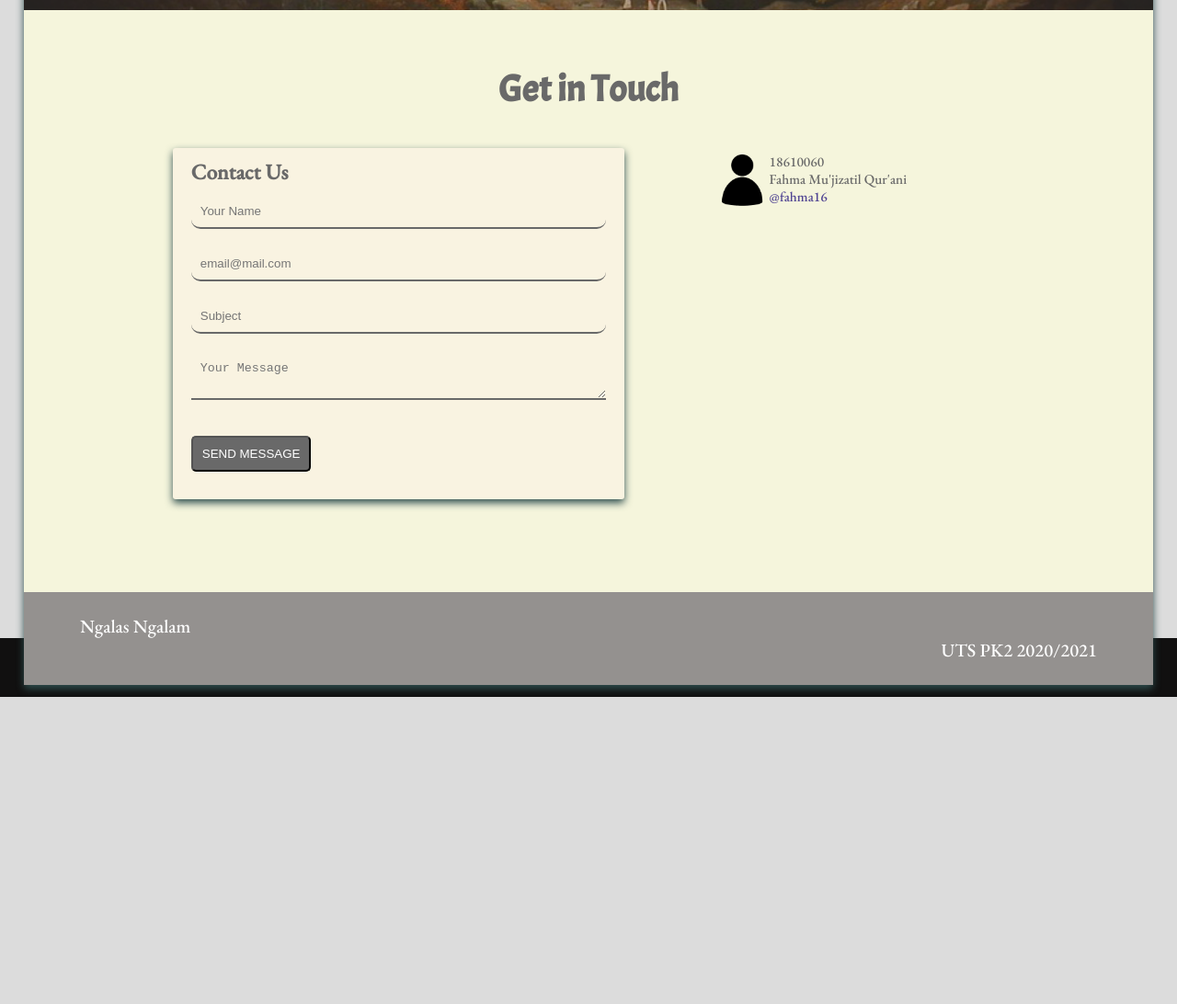
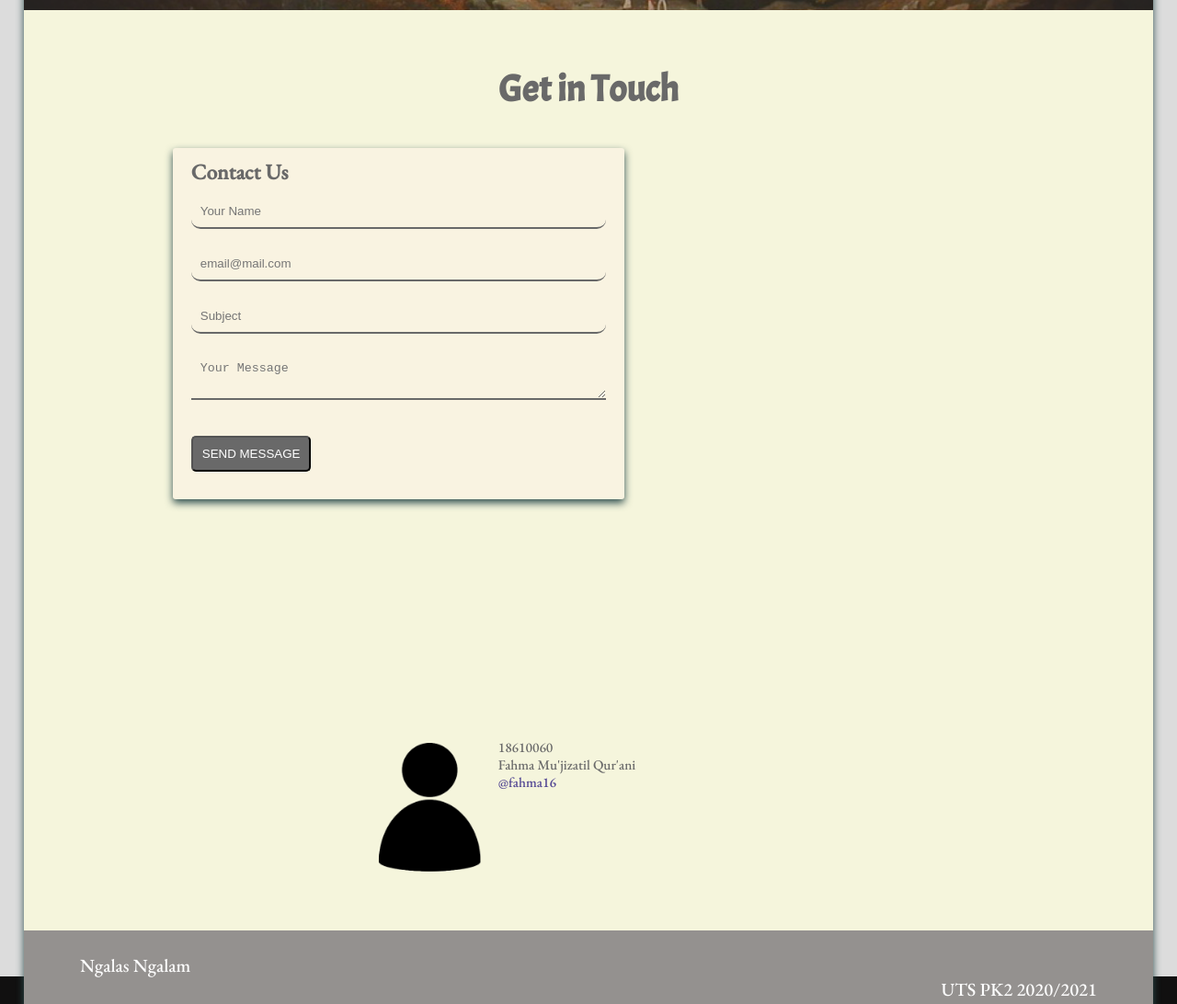
Before and after one commit to fahma16/fahma16.github.io, a plain HTML site: page index.html in a window 1280 px wide. Shown: the part 2825-3917 px from the top of the page at 92% size. Before the commit the page ends 3583 px from the top, so only its background shows below. Drawn offline with nearby package versions, Linux system fonts and the light colour scheme.

Commit message:
Update stylesheet.css

```diff
--- a/stylesheet.css
+++ b/stylesheet.css
@@ -156,15 +156,15 @@ h2 {
   	flex-wrap: wrap;
 }
 #cp {
-	width:30%;
-	font-size: 20px;
+	width:50%;
+	font-size: 40px;
 }
 #cp div {
-	padding-top: 15%;
+	padding-top: 45%;
 }
 
 #cp img {
-	width: 20%;
+	width: 30%;
 	display: block;
 	float: left;
 }
```
